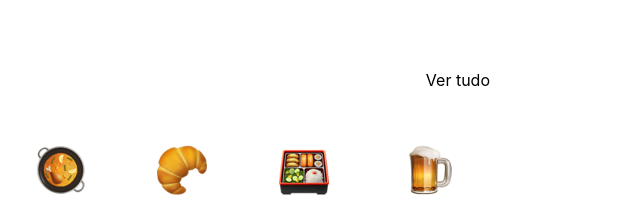
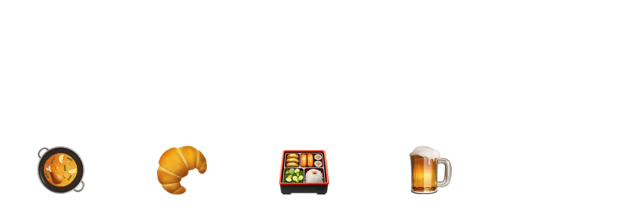
Before and after one commit to nielassis/pd-restaurante, a plain HTML site: page frontend/index.html in a window 1280 px wide. Shown: the part 465-687 px from the top of the page, 640-1280 px from the left. Drawn offline with Linux system fonts and the light colour scheme.

Commit message:
remove ver todos de categorias

```diff
--- a/frontend/index.html
+++ b/frontend/index.html
@@ -56,9 +56,6 @@
         <div class="categories-header">
           <div class="categories-title">
             <h1>Categorias</h1>
-          </div>
-          <div class="categories-link">
-            <a href="#">Ver tudo</a>
           </div>
         </div>
 
```
